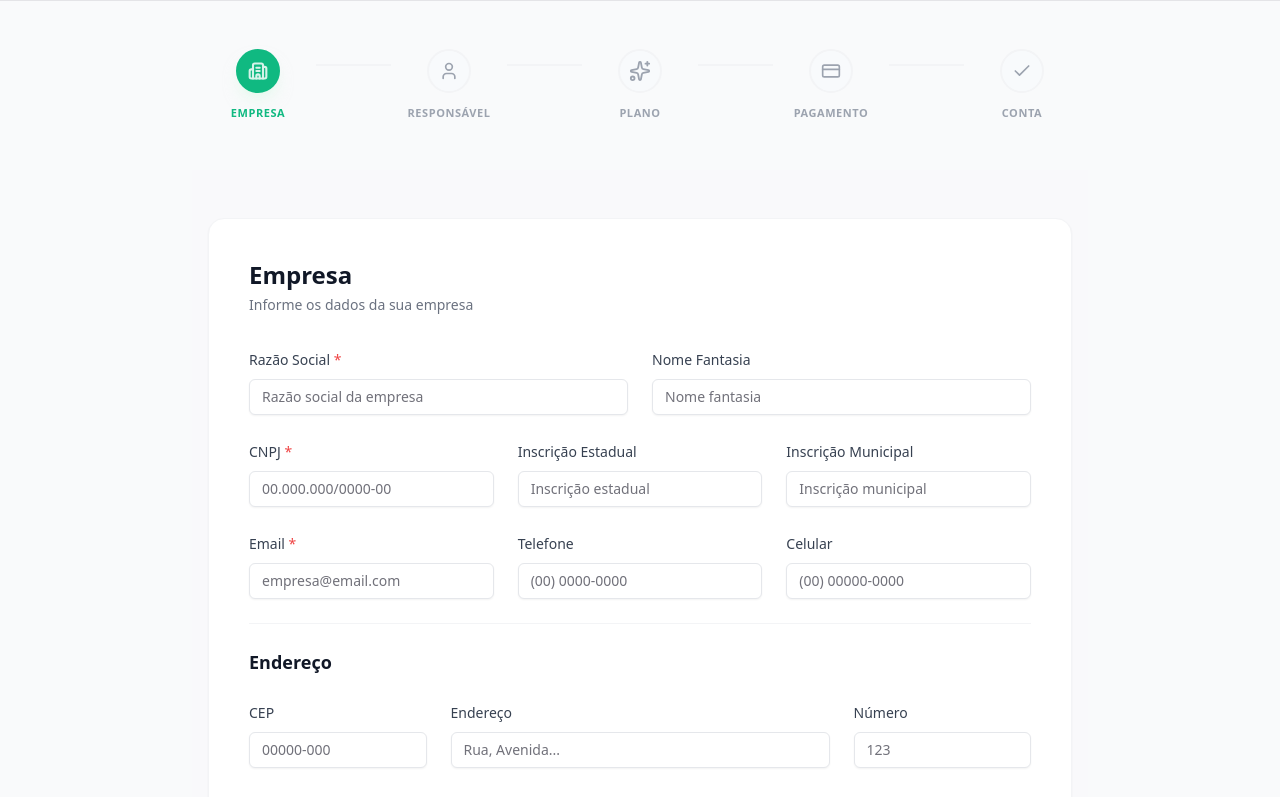
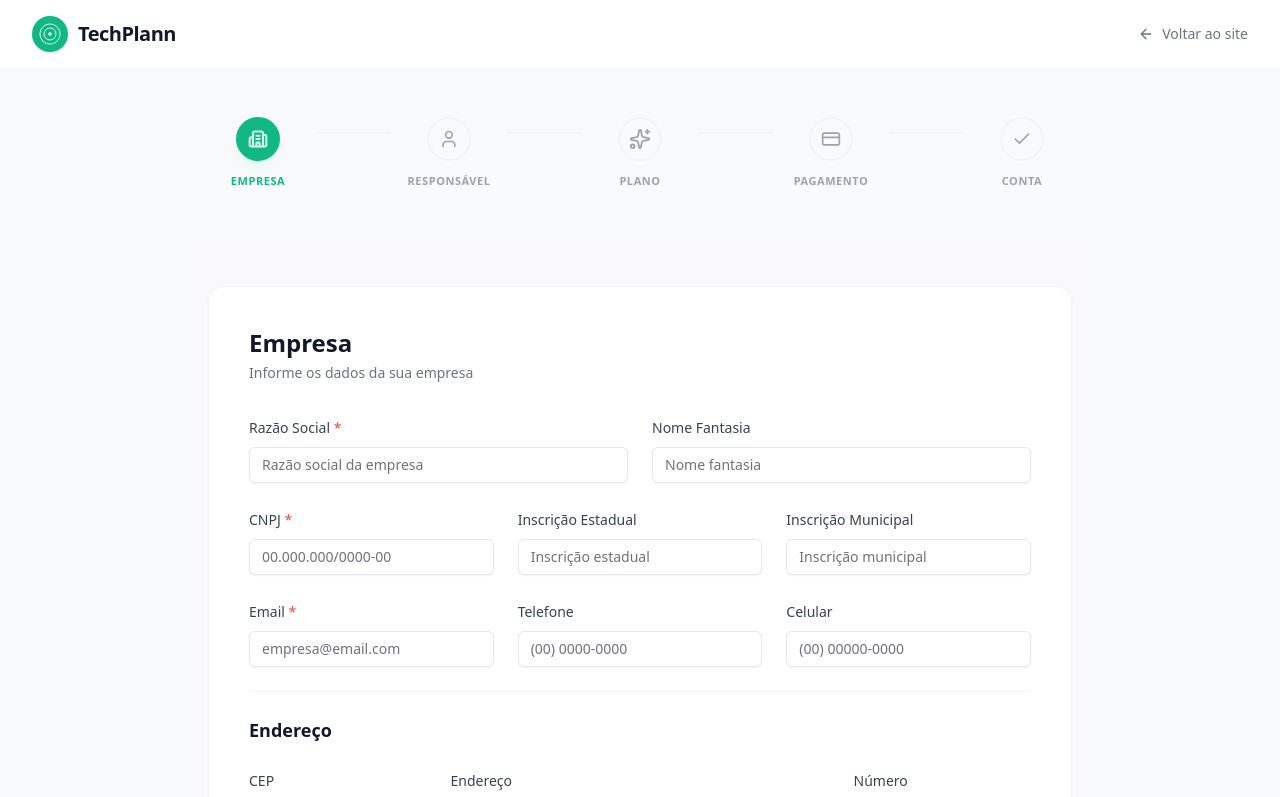
Before and after one commit to Yrmih/techplann-frontend, a Next.js app: page /onboarding/organization in a window 1280 px wide. Shown: the top 797 px of the page. Built offline with nearby package versions, Linux system fonts and the light colour scheme.

Commit message:
feat: refatorar componente Header com melhorias de layout e lógica de navegação

```diff
--- a/src/components/layout/Header.tsx
+++ b/src/components/layout/Header.tsx
@@ -1,12 +1,48 @@
 "use client";
 
 import Link from "next/link";
+import { TargetLogo } from "../ui/svg/TargetLogo";
+import { usePathname } from "next/navigation";
+import { ArrowLeft } from "lucide-react";
 
 
 export const Header = () => {
+
+  const pathname = usePathname();
+
+  const isOnboarding = pathname.includes("/onboarding");
+
+
   return (
-    <header className=" w-full bg-white border-b">
-      <Link href="/" className="flex items-center"></Link>
+    <header className=" w-full bg-white border-b border-gray-100 py-4 px-8 flex items-center justify-between stick top-0 z-50">
+      <Link href="/" className="flex items-center gap-2.5 group">
+        <div className="w-9 h-9 bg-[#10b981] rounded-full flex items-center justify-center text-white transition-transform group-hover:scale-105 shadow-sm">
+          <TargetLogo size={24}/>
+        </div>
+        <span className="font-bold text-xl text-gray-900 tracking-tight">
+          TechPlann
+        </span>
+      </Link>
+
+      <div className="flex items-center">
+        {isOnboarding ? (
+          <Link href="/"
+          className="flex items-center gap-2 text-sm font-medium text-gray-500">
+            <ArrowLeft size={16} />
+            Voltar ao site
+          </Link>
+        ) : (
+          <nav>
+            <div>
+             <Link href="#funcionalidades" className="hover:text-[#10b981] transition-colors">Funcionalidades</Link>
+              <Link href="#planos" className="hover:text-[#10b981] transition-colors">Planos</Link>
+              <Link href="#depoimentos" className="hover:text-[#10b981] transition-colors">Depoimentos</Link>
+            </div>
+          </nav>
+
+        )}
+
+      </div>
     </header>
   )
 }
```
